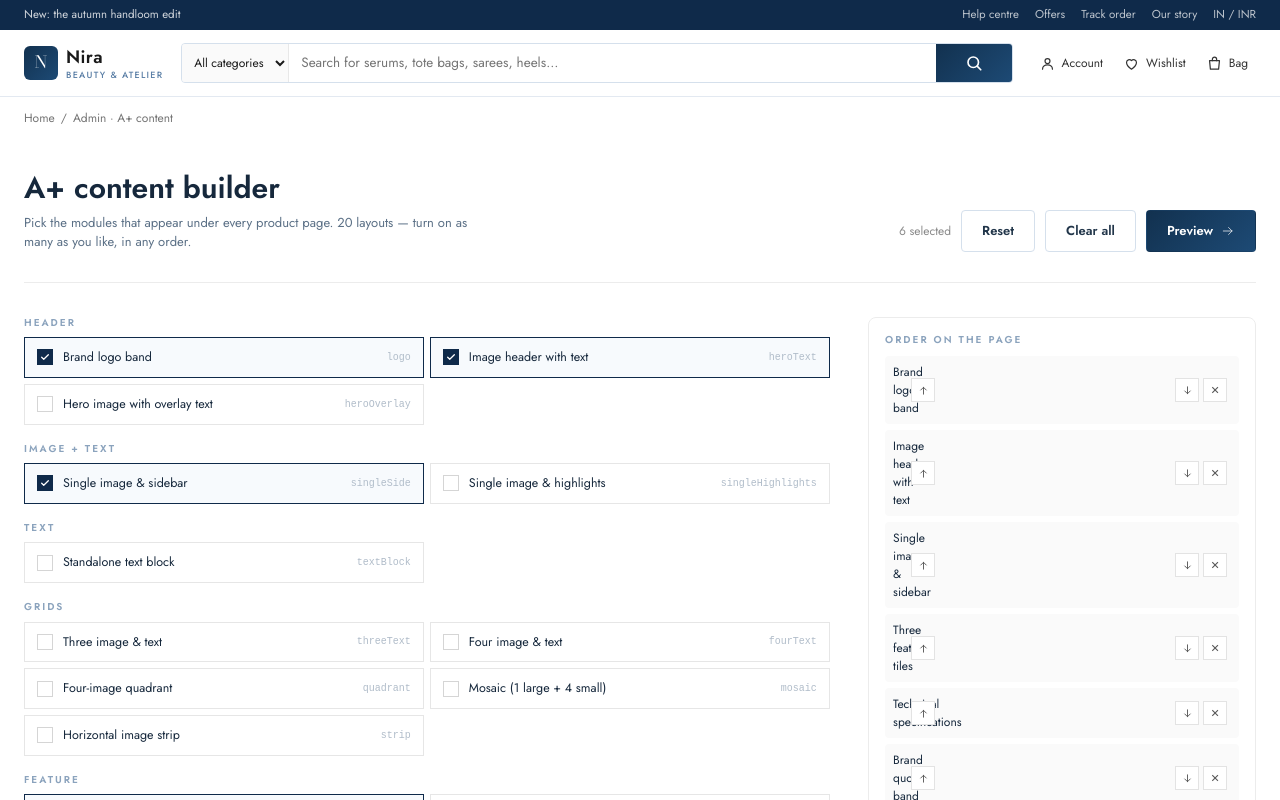
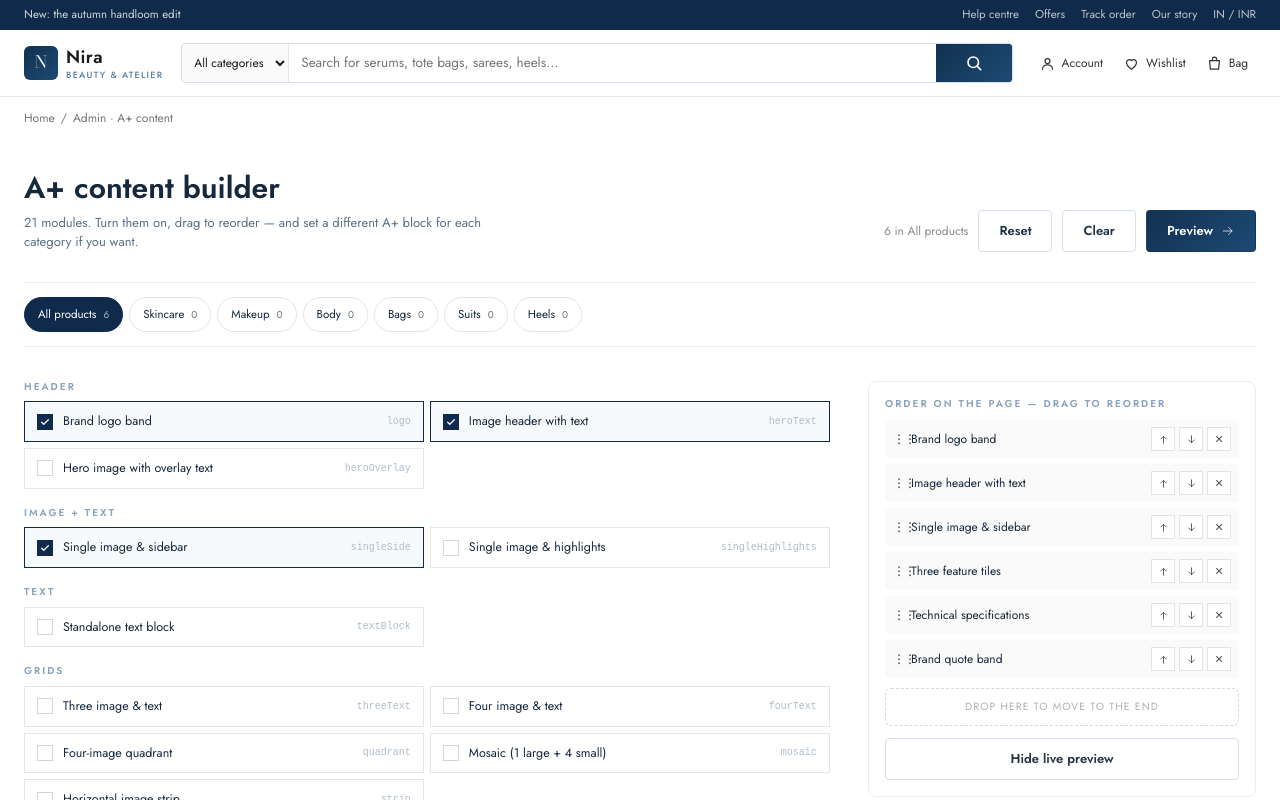
Before and after one commit to aigenerative35-bot/nira-store, a React (Vite) app: page /nira-store/admin in a window 1280 px wide. Shown: the top 800 px of the page. Built offline with nearby package versions, Linux system fonts and the light colour scheme.

Commit message:
feat: drag-and-drop A+ ordering + per-category sets

```diff
--- a/src/pages/Admin.jsx
+++ b/src/pages/Admin.jsx
@@ -2,40 +2,60 @@ import { useEffect, useState } from 'react'
 import { Link } from 'react-router-dom'
 import { Icon } from '../ui'
 import { MODULES, DEFAULT_A } from '../components/Aplus'
-import { getProduct } from '../data'
+import { categories, getProduct } from '../data'
 
-const KEY = 'nira_aplus_v1'
+const KEY = 'nira_aplus_v2'
+
+const read = () => {
+  try {
+    const raw = localStorage.getItem(KEY) || localStorage.getItem('nira_aplus_v1')
+    const v = JSON.parse(raw)
+    if (Array.isArray(v)) return { all: v }            // migrate v1
+    if (v && typeof v === 'object') return v
+  } catch {}
+  return { all: DEFAULT_A }
+}
 
 export default function Admin() {
-  const [on, setOn] = useState(() => {
-    try {
-      const v = JSON.parse(localStorage.getItem(KEY))
-      return Array.isArray(v) ? v : DEFAULT_A
-    } catch {
-      return DEFAULT_A
-    }
-  })
+  const [sets, setSets] = useState(read)
+  const [scope, setScope] = useState('all')
+  const [dragId, setDragId] = useState(null)
+  const [overId, setOverId] = useState(null)
   const [preview, setPreview] = useState(true)
-  const demo = getProduct('p1')
+
+  const demo = getProduct(scope === 'all' ? 'p1' : (categories.find((c) => c.id === scope) ? 'p1' : 'p1'))
+  const list = sets[scope] ?? sets.all ?? []
+  const setList = (next) => setSets((prev) => ({ ...prev, [scope]: next }))
 
   useEffect(() => {
-    try { localStorage.setItem(KEY, JSON.stringify(on)) } catch {}
-  }, [on])
+    try { localStorage.setItem(KEY, JSON.stringify(sets)) } catch {}
+  }, [sets])
 
-  const toggle = (id) =>
-    setOn((prev) => (prev.includes(id) ? prev.filter((x) => x !== id) : [...prev, id]))
+  const toggle = (id) => setList(list.includes(id) ? list.filter((x) => x !== id) : [...list, id])
+  const remove = (id) => setList(list.filter((x) => x !== id))
 
-  const move = (id, dir) =>
-    setOn((prev) => {
-      const i = prev.indexOf(id)
-      const j = i + dir
-      if (i < 0 || j < 0 || j >= prev.length) return prev
-      const next = [...prev]
-      ;[next[i], next[j]] = [next[j], next[i]]
-      return next
-    })
+  const move = (id, dir) => {
+    const i = list.indexOf(id)
+    const j = i + dir
+    if (i < 0 || j < 0 || j >= list.length) return
+    const next = [...list]
+    ;[next[i], next[j]] = [next[j], next[i]]
+    setList(next)
+  }
+
+  /* ---- drag & drop ---- */
+  const onDrop = (targetId) => {
+    if (!dragId || dragId === targetId) return setDragId(null)
+    const next = list.filter((x) => x !== dragId)
+    const at = targetId === '__end' ? next.length : next.indexOf(targetId)
+    next.splice(at < 0 ? next.length : at, 0, dragId)
+    setList(next)
+    setDragId(null)
+    setOverId(null)
+  }
 
   const groups = [...new Set(MODULES.map((m) => m.group))]
+  const scopes = [{ id: 'all', name: 'All products' }, ...categories.map((c) => ({ id: c.id, name: c.name }))]
 
   return (
     <div className="container admin">
@@ -44,15 +64,35 @@ export default function Admin() {
       <header className="admin__head">
         <div>
           <h1>A+ content builder</h1>
-          <p>Pick the modules that appear under every product page. 20 layouts — turn on as many as you like, in any order.</p>
+          <p>
+            {MODULES.length} modules. Turn them on, drag to reorder — and set a different A+ block
+            for each category if you want.
+          </p>
         </div>
         <div className="admin__acts">
-          <span className="num">{on.length} selected</span>
-          <button className="btn btn--ghost" onClick={() => setOn(DEFAULT_A)}><span>Reset</span></button>
-          <button className="btn btn--ghost" onClick={() => setOn([])}><span>Clear all</span></button>
-          <Link className="btn" to="/product/p1"><span>Preview</span><Icon.arrow /></Link>
+          <span className="num">{list.length} in {scopes.find((s) => s.id === scope)?.name}</span>
+          <button className="btn btn--ghost" onClick={() => setList(DEFAULT_A)}><span>Reset</span></button>
+          <button className="btn btn--ghost" onClick={() => setList([])}><span>Clear</span></button>
+          <Link className="btn" to={`/product/${demo?.id || 'p1'}`}><span>Preview</span><Icon.arrow /></Link>
         </div>
       </header>
+
+      {/* scope tabs */}
+      <div className="admin__scopes">
+        {scopes.map((s) => (
+          <button
+            key={s.id}
+            className={scope === s.id ? 'on' : ''}
+            onClick={() => setScope(s.id)}
+          >
+            {s.name}
+            <i>{s.id === 'all' ? (sets.all?.length ?? 0) : (sets[s.id]?.length ?? 0)}</i>
+          </button>
+        ))}
+      </div>
+      {scope !== 'all' && !sets[scope] && (
+        <p className="admin__hint">This category has no own set yet — it is using “All products”. Turn a module on to start one.</p>
+      )}
 
       <div className="admin__grid">
         <div className="admin__lib">
@@ -61,12 +101,14 @@ export default function Admin() {
               <h2>{g}</h2>
               <div className="admin__items">
                 {MODULES.filter((m) => m.group === g).map((m) => {
-                  const active = on.includes(m.id)
+                  const active = list.includes(m.id)
                   return (
                     <button
                       key={m.id}
                       className={`admin__item ${active ? 'on' : ''}`}
                       onClick={() => toggle(m.id)}
+                      draggable
+                      onDragStart={() => setDragId(m.id)}
                     >
                       <span className="admin__tick">{active ? <Icon.check /> : null}</span>
                       <span className="admin__name">{m.name}</span>
@@ -80,21 +122,36 @@ export default function Admin() {
         </div>
 
         <aside className="admin__order">
-          <h2>Order on the page</h2>
-          {on.length === 0 && <p className="admin__empty">Nothing selected — the PDP will show no A+ block.</p>}
-          <ol>
-            {on.map((id) => {
+          <h2>Order on the page — drag to reorder</h2>
+          {list.length === 0 && <p className="admin__empty">Nothing selected — no A+ block will show.</p>}
+
+          <ol
+            onDragOver={(e) => e.preventDefault()}
+            onDrop={() => onDrop('__end')}
+          >
+            {list.map((id, i) => {
               const m = MODULES.find((x) => x.id === id)
               return (
-                <li key={id}>
+                <li
+                  key={id}
+                  className={`${dragId === id ? 'dragging' : ''} ${overId === id ? 'over' : ''}`}
+                  draggable
+                  onDragStart={() => setDragId(id)}
+                  onDragEnd={() => { setDragId(null); setOverId(null) }}
+                  onDragOver={(e) => { e.preventDefault(); setOverId(id) }}
+                  onDrop={(e) => { e.stopPropagation(); onDrop(id) }}
+                >
+                  <span className="admin__grip">⋮⋮</span>
                   <span>{m?.name || id}</span>
                   <button onClick={() => move(id, -1)} aria-label="Up"><Icon.arrow style={{ transform: 'rotate(-90deg)' }} /></button>
                   <button onClick={() => move(id, 1)} aria-label="Down"><Icon.arrow style={{ transform: 'rotate(90deg)' }} /></button>
-                  <button onClick={() => toggle(id)} aria-label="Remove">✕</button>
+                  <button onClick={() => remove(id)} aria-label="Remove">✕</button>
                 </li>
               )
             })}
           </ol>
+
+          <p className="admin__drop">Drop here to move to the end</p>
 
           <button className="btn btn--ghost admin__toggle" onClick={() => setPreview((v) => !v)}>
             <span>{preview ? 'Hide' : 'Show'} live preview</span>
@@ -102,10 +159,10 @@ export default function Admin() {
         </aside>
       </div>
 
-      {preview && on.length > 0 && (
+      {preview && list.length > 0 && (
         <section className="admin__preview">
-          <h2>Live preview — on a product page</h2>
-          {on.map((id) => {
+          <h2>Live preview — {scopes.find((s) => s.id === scope)?.name}</h2>
+          {list.map((id) => {
             const m = MODULES.find((x) => x.id === id)
             return m ? <div className="aplus__mod" key={id}>{m.render(demo)}</div> : null
           })}
```
